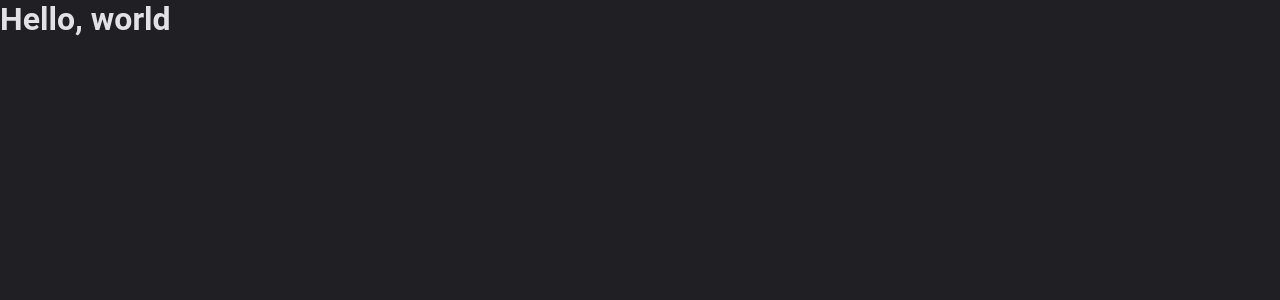
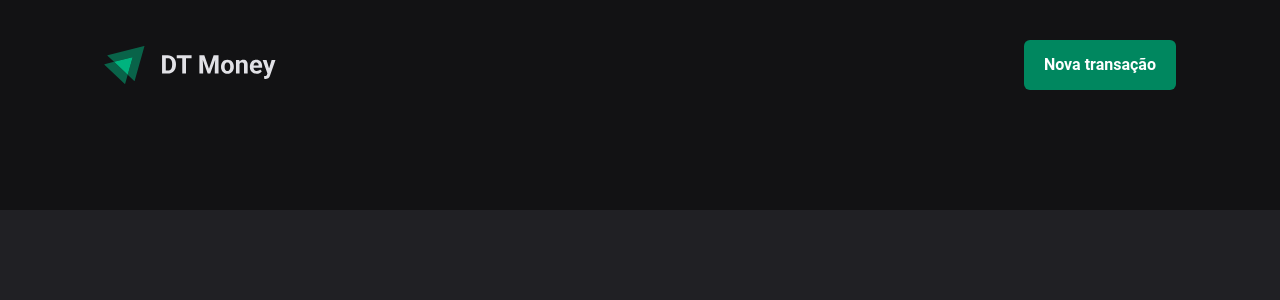
Before and after one commit to guirecordon/03-dt-money, a React app: page / in a window 1280 px wide. Shown: the top 300 px of the page. Built offline with nearby package versions, Linux system fonts and the light colour scheme; the HTML template or start-up script is replaced by a standard one.

Commit message:
Add header

```diff
--- a/src/App.tsx
+++ b/src/App.tsx
@@ -1,4 +1,5 @@
 import { ThemeProvider } from "styled-components";
+import { Transactions } from "./pages/Transactions";
 import { GlobalStyle } from "./styles/global";
 import { defaultTheme } from "./styles/themes/default";
 
@@ -8,7 +9,7 @@
     <ThemeProvider theme={defaultTheme}>
       <GlobalStyle />
 
-    <h1>Hello, world</h1>
+    <Transactions />
     </ThemeProvider>
   )
 }
--- /dev/null
+++ b/src/components/Header/index.tsx
@@ -0,0 +1,14 @@
+import { HeaderContainer, HeaderContent, NewTransactionButton } from "./styles";
+import logoImg from '../../assets/logo.svg'
+
+export function Header() {
+  return (
+    <HeaderContainer>
+      <HeaderContent>
+        <img src={logoImg} alt="" />
+
+        <NewTransactionButton>Nova transação</NewTransactionButton>
+      </HeaderContent>
+    </HeaderContainer>
+  )
+}
--- /dev/null
+++ b/src/components/Header/styles.ts
@@ -0,0 +1,34 @@
+import styled from "styled-components";
+
+export const HeaderContainer = styled.header`
+  background: ${props => props.theme["gray-900"]};
+  padding: 2.5rem 0 7.5rem;
+`
+
+export const HeaderContent = styled.div`
+  width: 100%;
+  max-width: 1120px;
+  margin: 0 auto;
+  padding: 0 1.5rem;
+
+  display: flex;
+  justify-content: space-between;
+  align-items: center;
+`
+
+export const NewTransactionButton = styled.button`
+  background: ${props => props.theme["green-500"]};
+  padding: 0.75rem 1.25rem;
+  border-radius: 6px;
+  font-weight: 700;
+  font-size: 1rem;
+  line-height: 1.6;
+  color: ${props => props.theme.white};
+  border: none;
+  cursor: pointer;
+
+  &:hover {
+    background: ${props => props.theme["green-300"]};
+    transition: background-color 0.2s;
+  }
+`
--- /dev/null
+++ b/src/pages/Transactions/index.tsx
@@ -0,0 +1,7 @@
+import { Header } from "../../components/Header";
+
+export function Transactions() {
+  return <div>
+    <Header />
+  </div>
+}
```
Also changed, not shown: src/assets/logo.svg (added), src/pages/Transactions/styles.ts (added).
